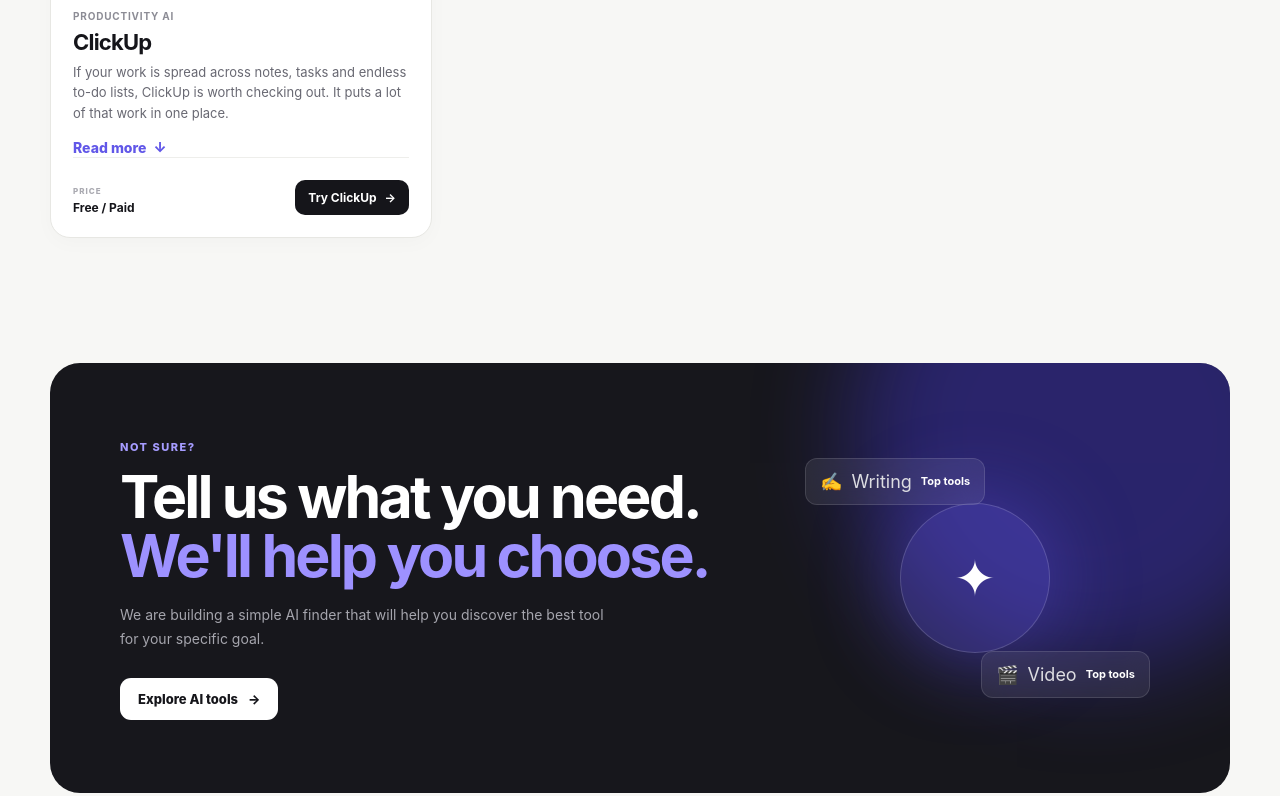
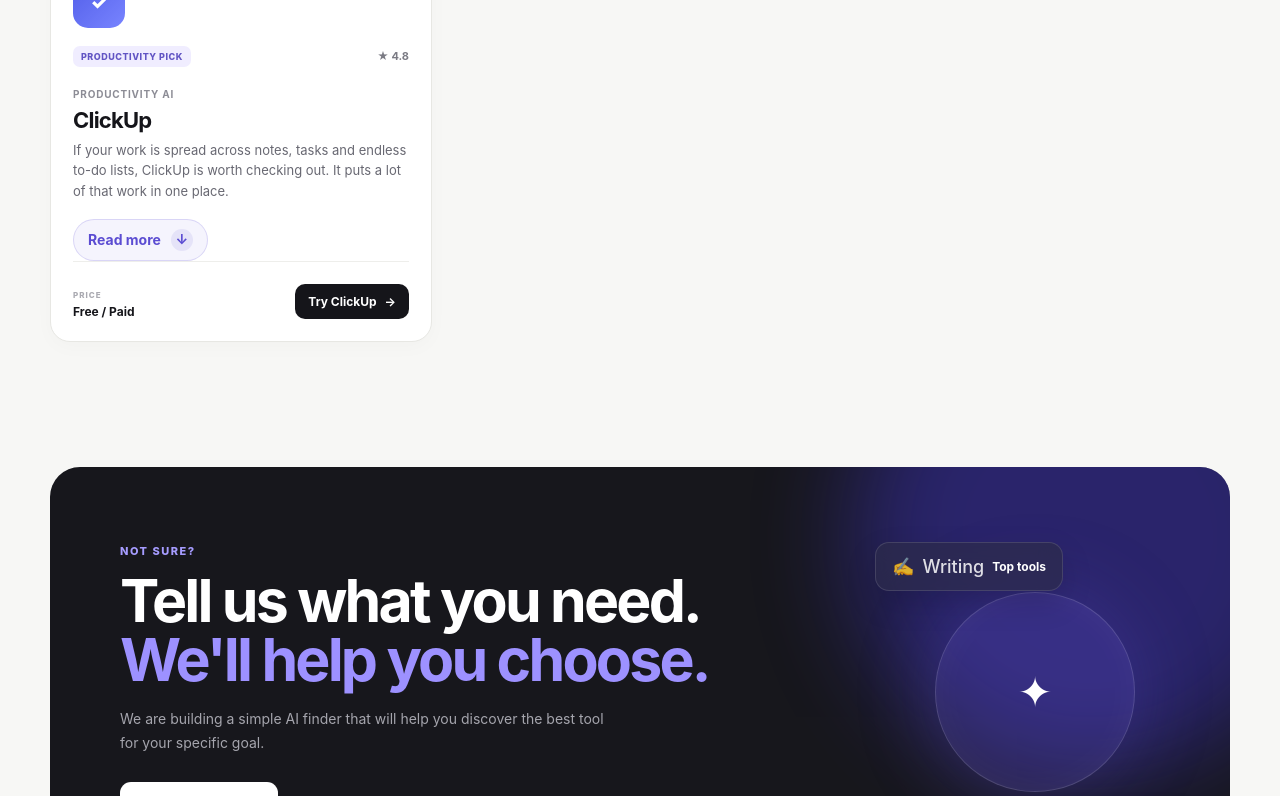
Before and after one commit to loktionovdaniel-wq/choismart, a React (Vite) app: page / in a window 1280 px wide. Shown: the part 2840-3636 px from the top of the page. Built offline with nearby package versions, Linux system fonts and the light colour scheme.

Commit message:
Update index.css

```diff
--- a/src/react-app/index.css
+++ b/src/react-app/index.css
@@ -1090,3 +1090,211 @@ a {
     font-size: 11px;
   }
 }
+/* =========================================
+   LEARN / READ MORE BUTTON
+   ========================================= */
+
+.learn-more-button {
+  display: inline-flex;
+  align-items: center;
+  gap: 10px;
+
+  margin-top: 18px;
+  padding: 9px 14px;
+
+  border: 1px solid rgba(91, 76, 210, 0.18);
+  border-radius: 999px;
+
+  background: rgba(91, 76, 210, 0.06);
+  color: #5b4cd2;
+
+  font-size: 13px;
+  font-weight: 700;
+
+  cursor: pointer;
+
+  transition:
+    background 0.2s ease,
+    border-color 0.2s ease,
+    transform 0.2s ease,
+    box-shadow 0.2s ease;
+}
+
+.learn-more-button:hover {
+  background: rgba(91, 76, 210, 0.11);
+  border-color: rgba(91, 76, 210, 0.3);
+
+  transform: translateY(-1px);
+
+  box-shadow: 0 6px 18px rgba(91, 76, 210, 0.08);
+}
+
+.learn-more-button.is-open {
+  background: rgba(91, 76, 210, 0.1);
+}
+
+.learn-more-arrow {
+  display: inline-flex;
+  align-items: center;
+  justify-content: center;
+
+  width: 22px;
+  height: 22px;
+
+  border-radius: 50%;
+
+  background: rgba(91, 76, 210, 0.1);
+
+  font-size: 12px;
+
+  transition: transform 0.2s ease;
+}
+
+.learn-more-button:hover .learn-more-arrow {
+  transform: translateY(2px);
+}
+
+
+/* =========================================
+   FINDER DECORATION
+   IMPORTANT: keep decoration away from text
+   ========================================= */
+
+.finder-section {
+  position: relative;
+  overflow: hidden;
+}
+
+.finder-content {
+  position: relative;
+  z-index: 5;
+
+  max-width: 650px;
+}
+
+.finder-decoration {
+  position: absolute;
+  right: 30px;
+  bottom: 40px;
+
+  width: 330px;
+  height: 330px;
+
+  pointer-events: none;
+  z-index: 1;
+}
+
+.finder-orb {
+  position: absolute;
+
+  right: 75px;
+  bottom: 45px;
+
+  width: 200px;
+  height: 200px;
+
+  border-radius: 50%;
+
+  display: flex;
+  align-items: center;
+  justify-content: center;
+
+  background: rgba(104, 86, 225, 0.22);
+  border: 1px solid rgba(255, 255, 255, 0.15);
+
+  box-shadow:
+    0 0 80px rgba(104, 86, 225, 0.25),
+    inset 0 0 40px rgba(255, 255, 255, 0.04);
+}
+
+.finder-orb span {
+  font-size: 42px;
+  color: white;
+}
+
+.floating-card {
+  position: absolute;
+
+  display: flex;
+  align-items: center;
+  gap: 8px;
+
+  padding: 13px 16px;
+
+  border-radius: 14px;
+
+  background: rgba(45, 43, 75, 0.72);
+  border: 1px solid rgba(255, 255, 255, 0.12);
+
+  color: rgba(255, 255, 255, 0.85);
+
+  font-size: 12px;
+  font-weight: 500;
+
+  white-space: nowrap;
+
+  backdrop-filter: blur(12px);
+  -webkit-backdrop-filter: blur(12px);
+
+  box-shadow: 0 12px 30px rgba(0, 0, 0, 0.15);
+}
+
+.floating-card strong {
+  color: white;
+  font-weight: 700;
+}
+
+.card-one {
+  top: 15px;
+  left: 5px;
+}
+
+.card-two {
+  right: 0;
+  bottom: 0;
+}
+
+
+/* =========================================
+   MOBILE
+   ========================================= */
+
+@media (max-width: 700px) {
+  .finder-decoration {
+    right: -55px;
+    bottom: 15px;
+
+    width: 280px;
+    height: 280px;
+
+    opacity: 0.8;
+  }
+
+  .finder-orb {
+    right: 45px;
+    bottom: 35px;
+
+    width: 165px;
+    height: 165px;
+  }
+
+  .floating-card {
+    font-size: 10px;
+    padding: 10px 12px;
+  }
+
+  .card-one {
+    top: 10px;
+    left: -10px;
+  }
+
+  .card-two {
+    right: -10px;
+    bottom: 0;
+  }
+
+  .finder-content {
+    position: relative;
+    z-index: 10;
+  }
+}
```
